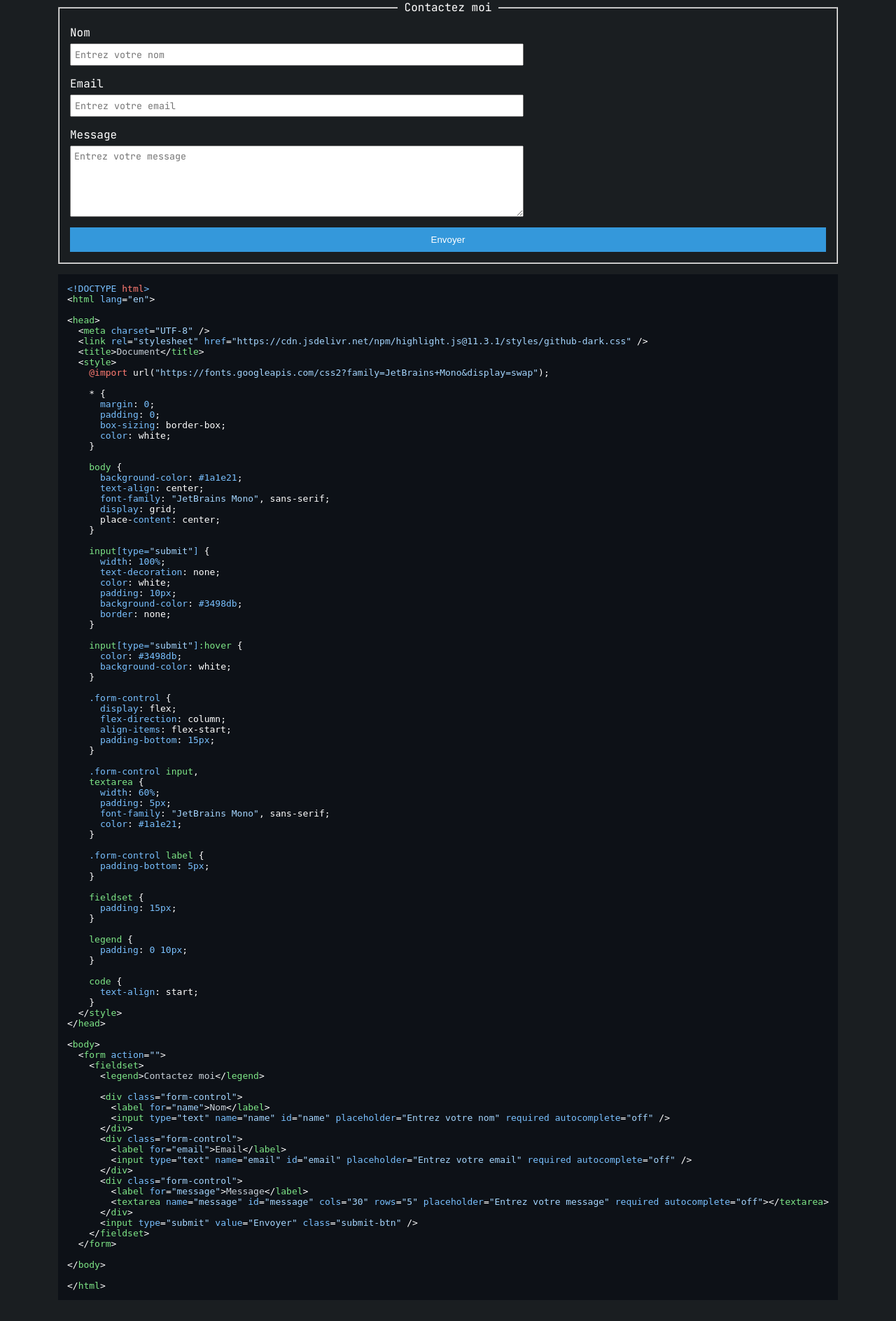
After one commit to gmed2b/mmi, a PHP site: page /td4.php in a window 1280 px wide. The commit adds this page. Shown: the whole page at 70% size. Run offline with PHP 8.4, Linux system fonts and the light colour scheme; some libraries are stand-ins or nearby versions.

Commit message:
Add source code inside each page

```diff
--- /dev/null
+++ b/td4.php
@@ -0,0 +1,104 @@
+<!DOCTYPE html>
+<html lang="en">
+
+<head>
+  <meta charset="UTF-8" />
+  <link rel="stylesheet" href="https://cdn.jsdelivr.net/npm/highlight.js@11.3.1/styles/github-dark.css" />
+  <title>Document</title>
+  <style>
+    @import url("https://fonts.googleapis.com/css2?family=JetBrains+Mono&display=swap");
+
+    * {
+      margin: 0;
+      padding: 0;
+      box-sizing: border-box;
+      color: white;
+    }
+
+    body {
+      background-color: #1a1e21;
+      text-align: center;
+      font-family: "JetBrains Mono", sans-serif;
+      display: grid;
+      place-content: center;
+    }
+
+    input[type="submit"] {
+      width: 100%;
+      text-decoration: none;
+      color: white;
+      padding: 10px;
+      background-color: #3498db;
+      border: none;
+    }
+
+    input[type="submit"]:hover {
+      color: #3498db;
+      background-color: white;
+    }
+
+    .form-control {
+      display: flex;
+      flex-direction: column;
+      align-items: flex-start;
+      padding-bottom: 15px;
+    }
+
+    .form-control input,
+    textarea {
+      width: 60%;
+      padding: 5px;
+      font-family: "JetBrains Mono", sans-serif;
+      color: #1a1e21;
+    }
+
+    .form-control label {
+      padding-bottom: 5px;
+    }
+
+    fieldset {
+      padding: 15px;
+    }
+
+    legend {
+      padding: 0 10px;
+    }
+
+    code {
+      text-align: start;
+    }
+  </style>
+</head>
+
+<body>
+  <form action="">
+    <fieldset>
+      <legend>Contactez moi</legend>
+
+      <div class="form-control">
+        <label for="name">Nom</label>
+        <input type="text" name="name" id="name" placeholder="Entrez votre nom" required autocomplete="off" />
+      </div>
+      <div class="form-control">
+        <label for="email">Email</label>
+        <input type="text" name="email" id="email" placeholder="Entrez votre email" required autocomplete="off" />
+      </div>
+      <div class="form-control">
+        <label for="message">Message</label>
+        <textarea name="message" id="message" cols="30" rows="5" placeholder="Entrez votre message" required autocomplete="off"></textarea>
+      </div>
+      <input type="submit" value="Envoyer" class="submit-btn" />
+    </fieldset>
+  </form>
+  <pre>
+      <code><?php
+            echo htmlspecialchars(preg_replace("/<pre((.|\n)*)script>/i", "", file_get_contents(__file__)));
+            ?></code>
+    </pre>
+  <script src="//cdnjs.cloudflare.com/ajax/libs/highlight.js/11.3.1/highlight.min.js"></script>
+  <script>
+    hljs.highlightAll();
+  </script>
+</body>
+
+</html>
```
Also changed, not shown: algo_simple/ex1.php (+10 -0 lines), algo_simple/ex2.php (+10 -0 lines), ascii/ex1.php (+10 -0 lines), ascii/ex2.php (+10 -0 lines), ascii/ex3.php (+10 -0 lines), ascii/ex4.php (+10 -0 lines), exo_style.css (+20 -3 lines), td1/ex1.php (+13 -3 lines), td1/ex2.php (+13 -3 lines), td1/ex3.php (+11 -1 lines), td4.html (deleted, +0 -85 lines).
